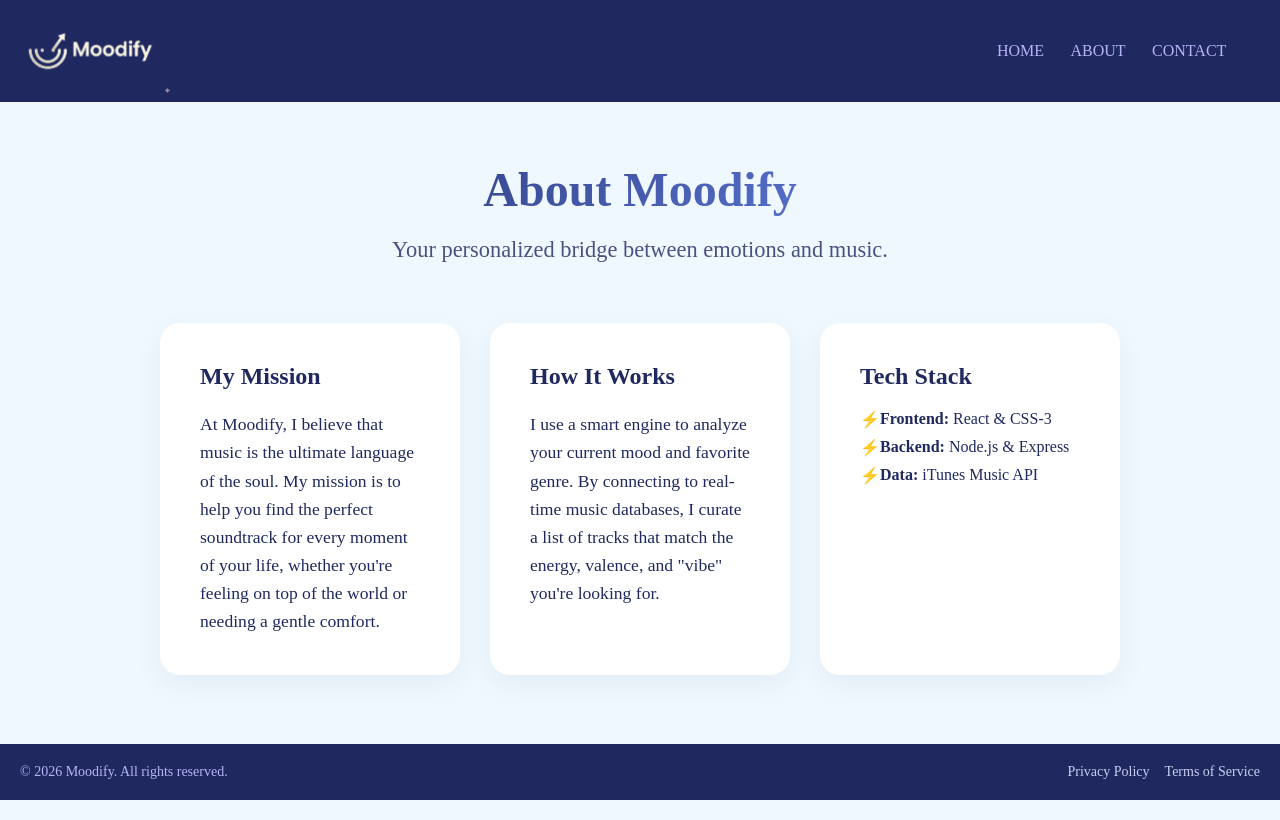
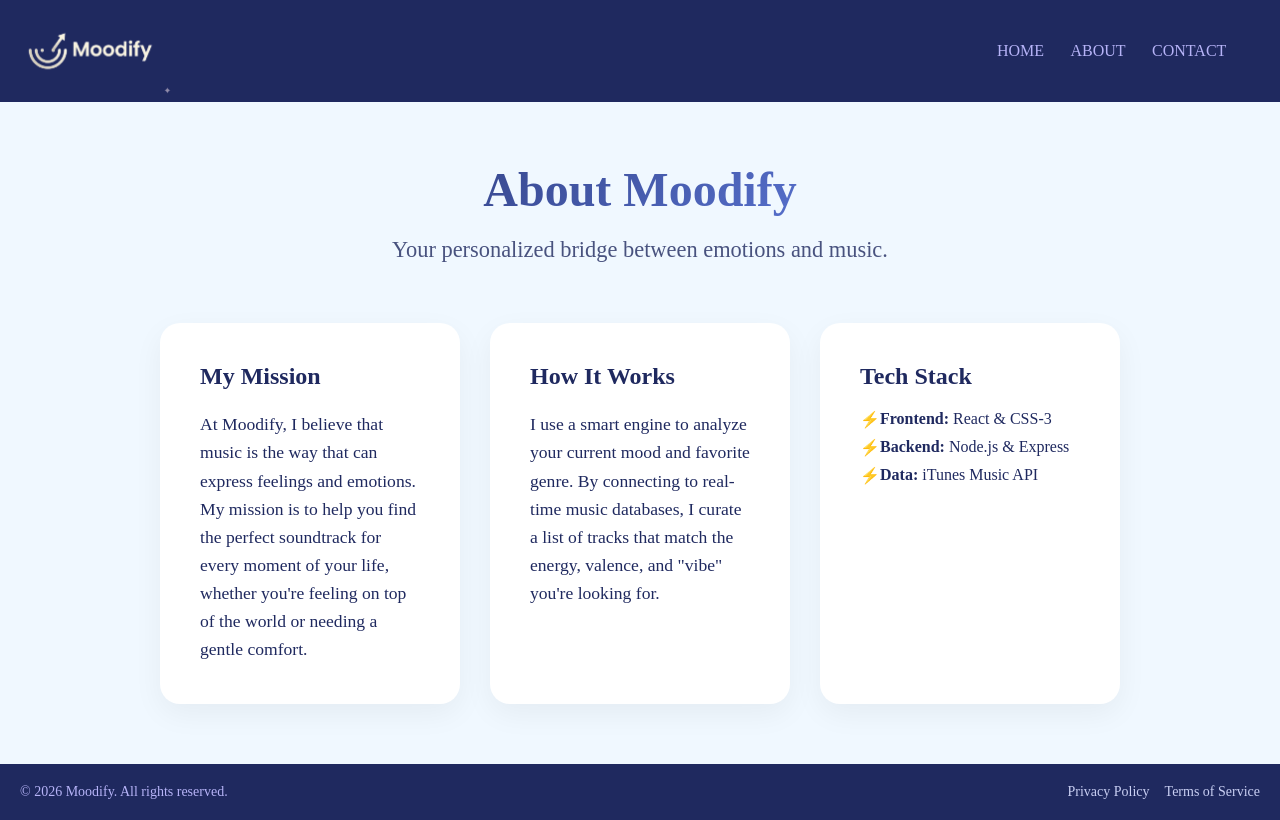
Before and after one commit to sambee-coding/Moodify, a React (Vite) app in the folder Moodify/: page /about in a window 1280 px wide. Built offline with nearby package versions, Linux system fonts and the light colour scheme; a web font is replaced by a local one.

Commit message:
docs: update about page mission statement

```diff
--- a/Moodify/src/pages/About.jsx
+++ b/Moodify/src/pages/About.jsx
@@ -13,7 +13,7 @@ function About() {
         <div className="about-card">
           <h2>My Mission</h2>
           <p>
-            At Moodify, I believe that music is the ultimate language of the soul.
+            At Moodify, I believe that music is the way that can express feelings and emotions.
             My mission is to help you find the perfect soundtrack for every moment of your life,
             whether you're feeling on top of the world or needing a gentle comfort.
           </p>
```
